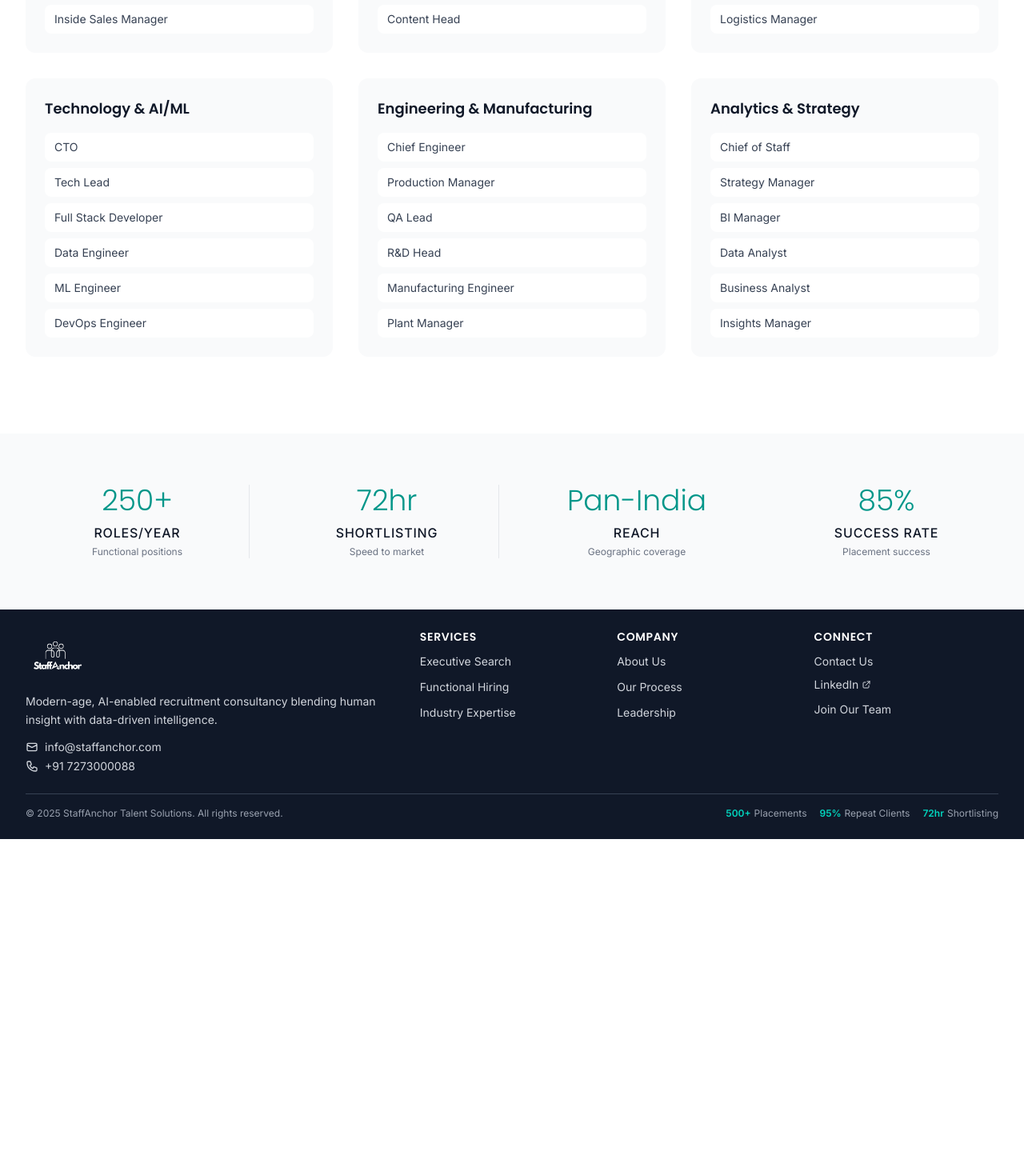
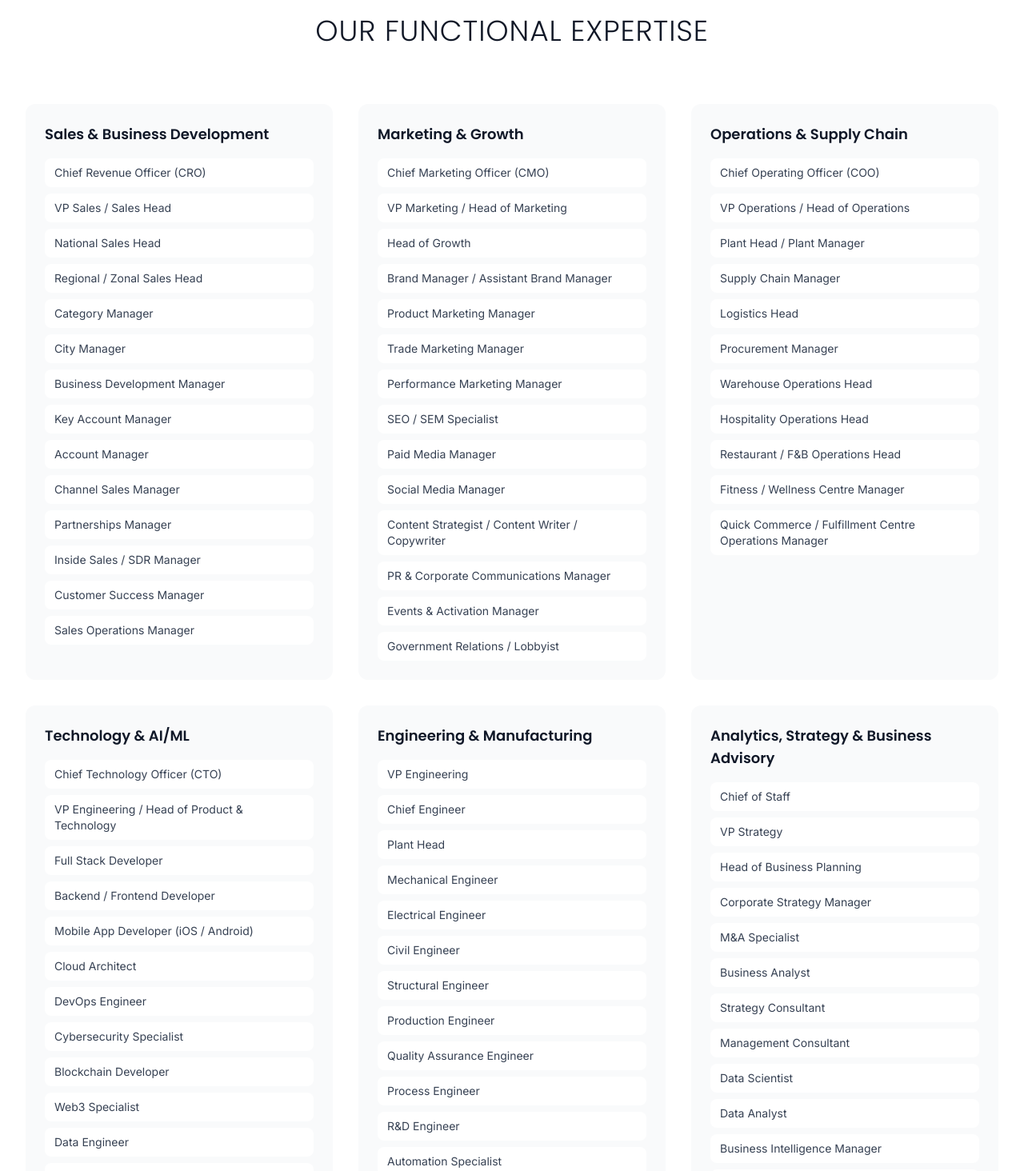
Before and after one commit to StaffAnchor/staffanchor, a Next.js app: page /functional-hiring in a window 1280 px wide. Shown: the part 1160-2624 px from the top of the page at 80% size. Before the commit the page ends 2209 px from the top, so only its background shows below. Built offline with nearby package versions, Linux system fonts and the light colour scheme.

Commit message:
employer sub pages modified

```diff
--- a/src/app/executive-search/page.tsx
+++ b/src/app/executive-search/page.tsx
@@ -4,6 +4,7 @@ import HeroSection from '@/components/ui/HeroSection';
 import MetricsStrip from '@/components/ui/MetricsStrip';
 import ContactForm from '@/components/ui/ContactForm';
 import { submitEmployerForm } from '@/utils/googleSheets';
+import Link from 'next/link';
 
 export const metadata: Metadata = {
   title: "Executive Search - StaffAnchor Talent Solutions | Hiring Visionary Leaders",
@@ -86,71 +87,20 @@ const searchProcess = [
   }
 ];
 
-const executiveFormFields = [
-  { name: "name", label: "Full Name", type: "text" as const, required: true, placeholder: "Enter your full name" },
-  { name: "company", label: "Company Name", type: "text" as const, required: true, placeholder: "Enter your company name" },
-  { name: "title", label: "Your Title", type: "text" as const, required: true, placeholder: "e.g. CEO, Board Member, Investor" },
-  { name: "email", label: "Email Address", type: "email" as const, required: true, placeholder: "Enter your email" },
-  { name: "phone", label: "Phone Number", type: "tel" as const, placeholder: "Enter your phone number" },
-  {
-    name: "executiveRole",
-    label: "Executive Role to Hire",
-    type: "select" as const,
-    required: true,
-    options: ["CEO", "COO", "CFO", "CHRO", "CTO", "CMO", "CSO", "CPO", "Business Head", "Country Head", "Other"]
-  },
-  {
-    name: "industry",
-    label: "Industry",
-    type: "select" as const,
-    required: true,
-    options: ["EdTech & Education", "BFSI", "SaaS & Technology", "Consumer & Retail", "Hospitality & F&B", "Healthcare", "Manufacturing", "Consulting", "Other"]
-  },
-  { name: "timeline", label: "Hiring Timeline", type: "select" as const, options: ["Immediate (1-2 weeks)", "Urgent (2-4 weeks)", "Standard (4-8 weeks)", "Flexible (8+ weeks)"] },
-  { name: "jobDescription", label: "Job Description", type: "file" as const, placeholder: "Upload JD (PDF/DOC)" },
-  { name: "message", label: "Executive Search Requirements", type: "textarea" as const, placeholder: "Please share specific requirements: reporting structure, key challenges, success metrics, cultural expectations, compensation range, etc." },
-];
-
 export default function ExecutiveSearchPage() {
   return (
     <>
       {/* Hero Section */}
+      <section className='section-padding'>
       <HeroSection
         headline="Hiring Visionary Leaders Who Redefine Success."
-        subtext="Partner with boards, founders, and investors to find transformative leaders who drive organizational excellence and sustainable growth."
-      />
 
-      {/* Executive Leadership Focus */}
-      <section className="section-padding bg-white">
-        <div className="max-w-7xl mx-auto px-4 sm:px-6 lg:px-8">
-          <div className="text-center mb-16">
-            <h2 className="heading-lg mb-8">Executive Leadership Focus</h2>
-            <p className="text-xl text-gray-600 max-w-4xl mx-auto leading-relaxed">
-              We specialize in identifying and placing exceptional executives who possess the vision,
-              capability, and leadership acumen to transform organizations and drive sustainable success
-              in today&apos;s complex business environment.
-            </p>
-          </div>
+        subtext="We partner with boards, founders, and investors to identify transformative leaders through a
+        research-led & AI-supported search process."
+        />
+      </section>
 
-          <div className="grid grid-cols-1 lg:grid-cols-2 xl:grid-cols-4 gap-8">
-            {executiveRoles.map((category) => (
-              <div key={category.category} className="bg-gray-50 rounded-xl p-6">
-                <h3 className="font-poppins font-semibold text-lg text-gray-900 mb-6 uppercase tracking-wider">
-                  {category.category}
-                </h3>
-                <div className="space-y-4">
-                  {category.roles.map((role) => (
-                    <div key={role.title}>
-                      <h4 className="font-medium text-gray-900 mb-2">{role.title}</h4>
-                      <p className="text-sm text-gray-600 leading-relaxed">{role.description}</p>
-                    </div>
-                  ))}
-                </div>
-              </div>
-            ))}
-          </div>
-        </div>
-      </section>
+
 
       {/* Executive Metrics */}
       <MetricsStrip metrics={executiveMetrics} background="blue" />
@@ -289,17 +239,22 @@ export default function ExecutiveSearchPage() {
         </div>
       </section>
 
-      {/* Executive Search Consultation Form */}
-      <section className="section-padding bg-gray-50">
+
+      {/* Closing CTA */}
+      <section className="pt-20 pb-12 bg-blue-900 text-white text-center">
         <div className="max-w-4xl mx-auto px-4 sm:px-6 lg:px-8">
-          <div className="text-center mb-12">
-            <h2 className="heading-lg mb-4">Request Leadership Consultation</h2>
-            <p className="text-xl text-gray-600">
-              Share your executive hiring requirements and let our leadership experts design a customized search strategy.
-            </p>
-          </div>
-
-
+          <h2 className="font-poppins font-light text-3xl md:text-4xl mb-8 uppercase tracking-wide">
+            Request Leadership Consultation
+          </h2>
+          <p className="text-xl text-blue-100 mb-8 leading-relaxed">
+            Share your executive hiring requirements and let our leadership experts design a customized search strategy.
+          </p>
+          <Link
+            href="/contact"
+            className="inline-block bg-teal-600 text-white px-8 py-4 rounded-full font-medium hover:bg-teal-500 transition-colors duration-200 text-lg"
+          >
+            Request Leadership Consultation →
+          </Link>
         </div>
       </section>
     </>
--- a/src/app/functional-hiring/page.tsx
+++ b/src/app/functional-hiring/page.tsx
@@ -1,6 +1,7 @@
 import { Metadata } from 'next';
 import HeroSection from '@/components/ui/HeroSection';
 import MetricsStrip from '@/components/ui/MetricsStrip';
+import Link from 'next/link';
 
 export const metadata: Metadata = {
   title: "Functional Hiring - StaffAnchor Talent Solutions | Building Functional Excellence",
@@ -12,43 +13,135 @@ const functionalMetrics = [
   { value: "250+", label: "Roles/Year", description: "Functional positions" },
   { value: "72hr", label: "Shortlisting", description: "Speed to market" },
   { value: "Pan-India", label: "Reach", description: "Geographic coverage" },
-  { value: "85%", label: "Success Rate", description: "Placement success" },
+  { value: "95%", label: "Success Rate", description: "Placement success" },
 ];
 
 const functions = [
   {
     focus: "Sales & Business Development",
-    roles: ["CRO", "VP Sales", "Sales Director", "BDM", "Key Account Manager", "Inside Sales Manager"]
+    roles: [
+      "Chief Revenue Officer (CRO)",
+      "VP Sales / Sales Head",
+      "National Sales Head",
+      "Regional / Zonal Sales Head",
+      "Category Manager",
+      "City Manager",
+      "Business Development Manager",
+      "Key Account Manager",
+      "Account Manager",
+      "Channel Sales Manager",
+      "Partnerships Manager",
+      "Inside Sales / SDR Manager",
+      "Customer Success Manager",
+      "Sales Operations Manager"
+    ]
   },
   {
     focus: "Marketing & Growth",
-    roles: ["CMO", "Head of Marketing", "Digital Marketing Lead", "Growth Manager", "Brand Manager", "Content Head"]
+    roles: [
+      "Chief Marketing Officer (CMO)",
+      "VP Marketing / Head of Marketing",
+      "Head of Growth",
+      "Brand Manager / Assistant Brand Manager",
+      "Product Marketing Manager",
+      "Trade Marketing Manager",
+      "Performance Marketing Manager",
+      "SEO / SEM Specialist",
+      "Paid Media Manager",
+      "Social Media Manager",
+      "Content Strategist / Content Writer / Copywriter",
+      "PR & Corporate Communications Manager",
+      "Events & Activation Manager",
+      "Government Relations / Lobbyist"
+    ]
   },
   {
     focus: "Operations & Supply Chain",
-    roles: ["COO", "Operations Head", "SCM Manager", "Process Manager", "Quality Head", "Logistics Manager"]
+    roles: [
+      "Chief Operating Officer (COO)",
+      "VP Operations / Head of Operations",
+      "Plant Head / Plant Manager",
+      "Supply Chain Manager",
+      "Logistics Head",
+      "Procurement Manager",
+      "Warehouse Operations Head",
+      "Hospitality Operations Head",
+      "Restaurant / F&B Operations Head",
+      "Fitness / Wellness Centre Manager",
+      "Quick Commerce / Fulfillment Centre Operations Manager"
+    ]
   },
   {
     focus: "Technology & AI/ML",
-    roles: ["CTO", "Tech Lead", "Full Stack Developer", "Data Engineer", "ML Engineer", "DevOps Engineer"]
+    roles: [
+      "Chief Technology Officer (CTO)",
+      "VP Engineering / Head of Product & Technology",
+      "Full Stack Developer",
+      "Backend / Frontend Developer",
+      "Mobile App Developer (iOS / Android)",
+      "Cloud Architect",
+      "DevOps Engineer",
+      "Cybersecurity Specialist",
+      "Blockchain Developer",
+      "Web3 Specialist",
+      "Data Engineer",
+      "Machine Learning Engineer",
+      "Deep Learning Specialist",
+      "NLP Engineer",
+      "Computer Vision Engineer"
+    ]
   },
   {
     focus: "Engineering & Manufacturing",
-    roles: ["Chief Engineer", "Production Manager", "QA Lead", "R&D Head", "Manufacturing Engineer", "Plant Manager"]
+    roles: [
+      "VP Engineering",
+      "Chief Engineer",
+      "Plant Head",
+      "Mechanical Engineer",
+      "Electrical Engineer",
+      "Civil Engineer",
+      "Structural Engineer",
+      "Production Engineer",
+      "Quality Assurance Engineer",
+      "Process Engineer",
+      "R&D Engineer",
+      "Automation Specialist"
+    ]
   },
   {
-    focus: "Analytics & Strategy",
-    roles: ["Chief of Staff", "Strategy Manager", "BI Manager", "Data Analyst", "Business Analyst", "Insights Manager"]
-  },
+    focus: "Analytics, Strategy & Business Advisory",
+    roles: [
+      "Chief of Staff",
+      "VP Strategy",
+      "Head of Business Planning",
+      "Corporate Strategy Manager",
+      "M&A Specialist",
+      "Business Analyst",
+      "Strategy Consultant",
+      "Management Consultant",
+      "Data Scientist",
+      "Data Analyst",
+      "Business Intelligence Manager",
+      "Big Data Analyst",
+      "Product Strategy Manager"
+    ]
+  }
 ];
+
 
 export default function FunctionalHiringPage() {
   return (
     <>
+      <section className='section-padding'>
+
       <HeroSection
         headline="Building Functional Excellence Across Business Functions."
         subtext="Deep domain expertise in sales, technology, operations, marketing, and specialized functions to build high-performing teams."
-      />
+        />
+      </section>
+
+
+      <MetricsStrip metrics={functionalMetrics} background='blue'/>
 
       <section className="section-padding bg-white">
         <div className="max-w-7xl mx-auto px-4 sm:px-6 lg:px-8">
@@ -71,7 +164,24 @@ export default function FunctionalHiringPage() {
         </div>
       </section>
 
-      <MetricsStrip metrics={functionalMetrics} />
+
+      {/* Closing CTA */}
+      <section className="pt-20 pb-12 bg-blue-900 text-white text-center">
+        <div className="max-w-4xl mx-auto px-4 sm:px-6 lg:px-8">
+          <h2 className="font-poppins font-light text-3xl md:text-4xl mb-8 uppercase tracking-wide">
+            REQUEST FUNCTIONAL CONSULTATION
+          </h2>
+          <p className="text-xl text-blue-100 mb-8 leading-relaxed">
+            Share your hiring mandate and let our AI-powered intelligence find your next game-changing hire.
+          </p>
+          <Link
+            href="/contact"
+            className="inline-block bg-teal-600 text-white px-8 py-4 rounded-full font-medium hover:bg-teal-500 transition-colors duration-200 text-lg"
+          >
+            Share Your Hiring Mandate →
+          </Link>
+        </div>
+      </section>
     </>
   );
 }
--- a/src/components/layout/Footer.tsx
+++ b/src/components/layout/Footer.tsx
@@ -12,8 +12,7 @@ const Footer = () => {
     ],
     company: [
       { name: 'About Us', href: '/about' },
-      { name: 'Our Process', href: '/about#methodology' },
-      { name: 'Leadership', href: '/about#leadership' },
+
     ],
     resources: [
       { name: 'Blog & Insights', href: '/blog' },
@@ -23,7 +22,7 @@ const Footer = () => {
     connect: [
       { name: 'Contact Us', href: '/contact' },
       { name: 'LinkedIn', href: 'https://linkedin.com/company/staffanchor', external: true },
-      { name: 'Join Our Team', href: '/job-seekers' },
+      { name: 'Get Hired', href: '/job-seekers' },
     ],
   };
 
```
Also changed, not shown: src/app/industry-expertise/page.tsx (+37 -16 lines).
